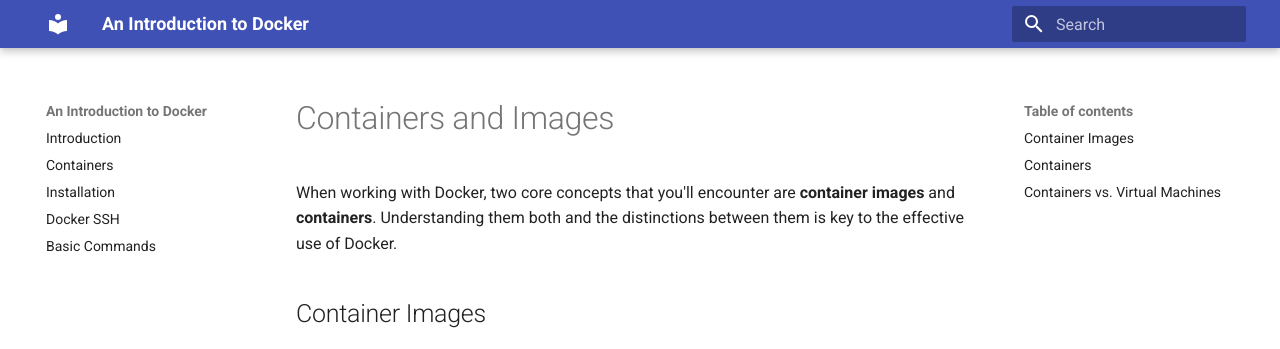
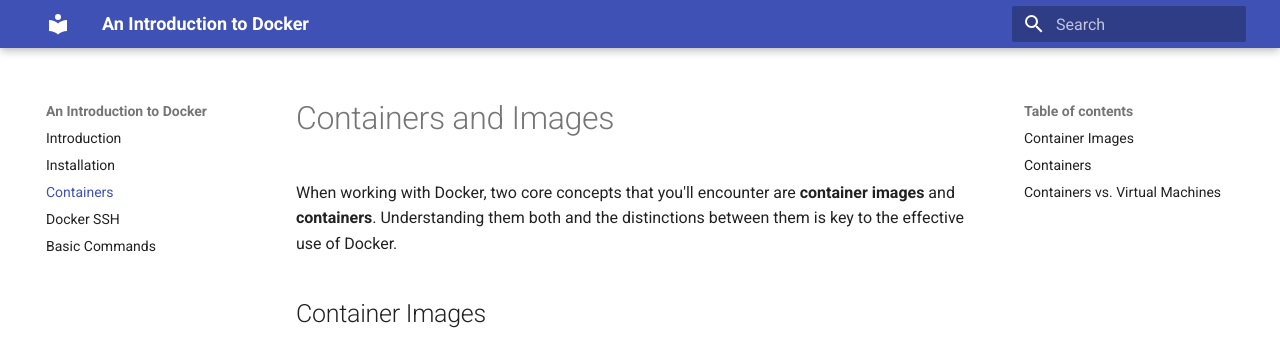
Before and after one commit to det-lab/docker-lesson, an MkDocs documentation site: the page built from docs/02_containers.md, in a window 1280 px wide. Shown: the top 349 px of the page. Built offline with MkDocs 1.6.1 and Material for MkDocs 9.7.7, drawn with Linux system fonts in a browser that asks for light colours.

Commit message:
Fixed YML file.

```diff
--- a/mkdocs.yml
+++ b/mkdocs.yml
@@ -1,8 +1,8 @@
 site_name: An Introduction to Docker
 nav:
   - Introduction: index.md
-  - Containers: 01_containers.md
-  - Installation: 02_installation.md
+  - Installation: 01_installation.md
+  - Containers: 02_containers.md
   - Docker SSH: 03_docker-ssh.md
   - Basic Commands: 04_basic-commands.md
 
```
